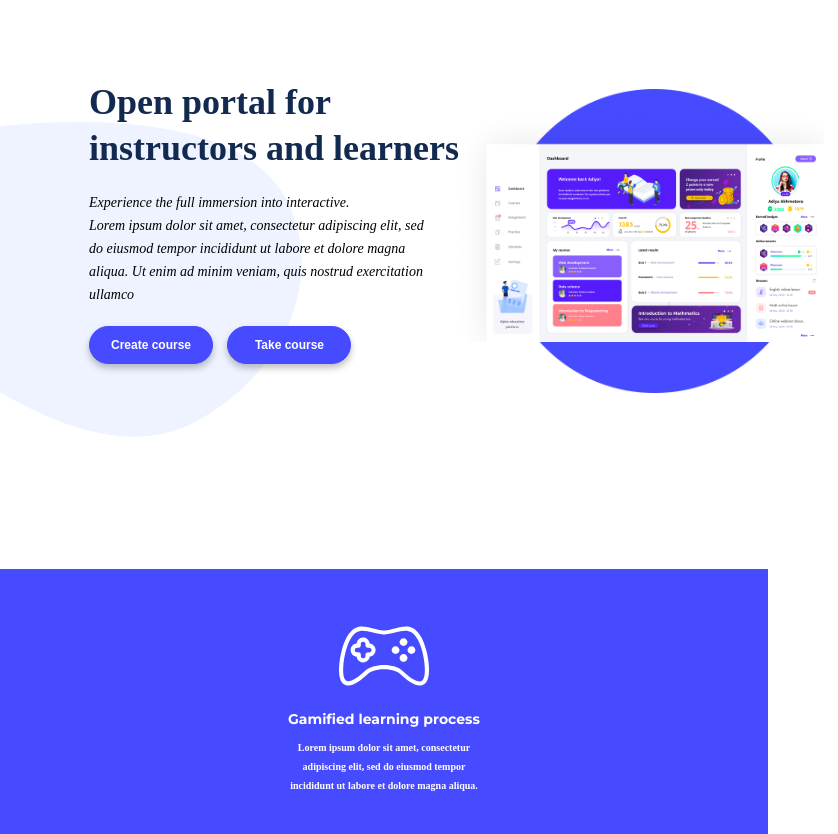
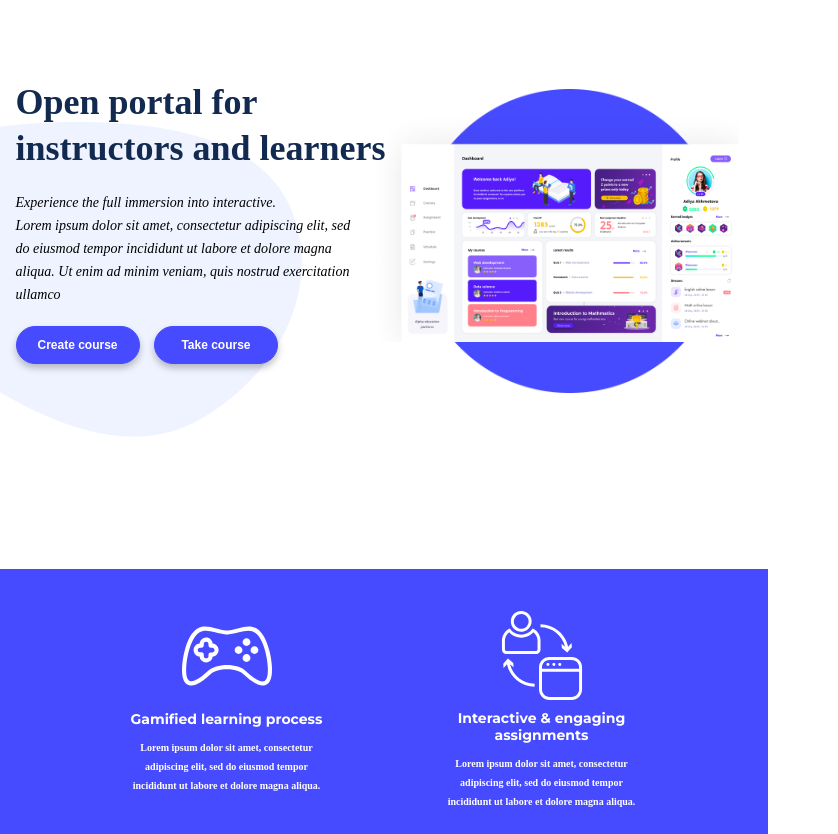
Before and after one commit to Aiz97/alphaeducation, a plain HTML site: page index.html in a window 768 px wide. Shown: the part 1030-1864 px from the top of the page, 838 px wide, since content can reach past the window. Drawn offline with nearby package versions, Linux system fonts and the light colour scheme; a web font is replaced by a local one.

Commit message:
fix: fix tablet ver

```diff
--- a/style.css
+++ b/style.css
@@ -1016,9 +1016,9 @@ label {
     display: block;
 }
 /* Tablet */
-@media screen and (min-width:48rem) and (max-width:62rem) {
+@media screen and (min-width:48em) and (max-width:64em) {
     .container {
-        max-width: 62rem;
+        max-width: 1024px;
     }
     .nav-list {
         margin-left: 0;
@@ -1104,6 +1104,9 @@ label {
     .about2 > .container {
         justify-content: space-around;
     }
+    .about-text2 {
+        width: 369px;
+    }
     .about-title,
     .about-title2 {
         width: 400px;
@@ -1164,7 +1167,7 @@ label {
     }
     .right-images {
         height: 323px;
-        left: -24px;
+        left: 0;
         flex-basis: auto;
         background-size: 307px 304px;
         background-position: center;
@@ -1266,7 +1269,7 @@ label {
     }
     .customers {
         width: 100%;
-        height: 600px;
+        height: 500px;
         background-image: none;
     }
     .contact {
```
